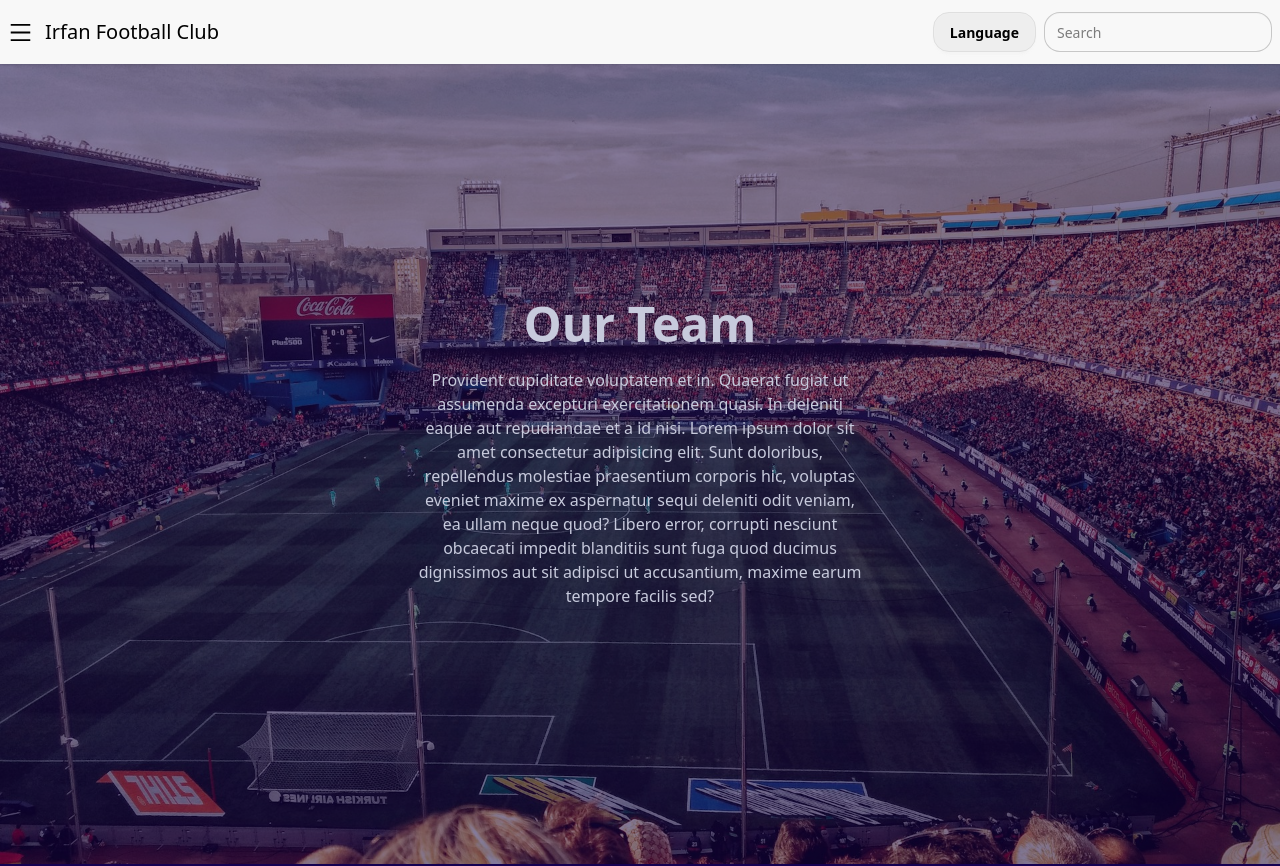
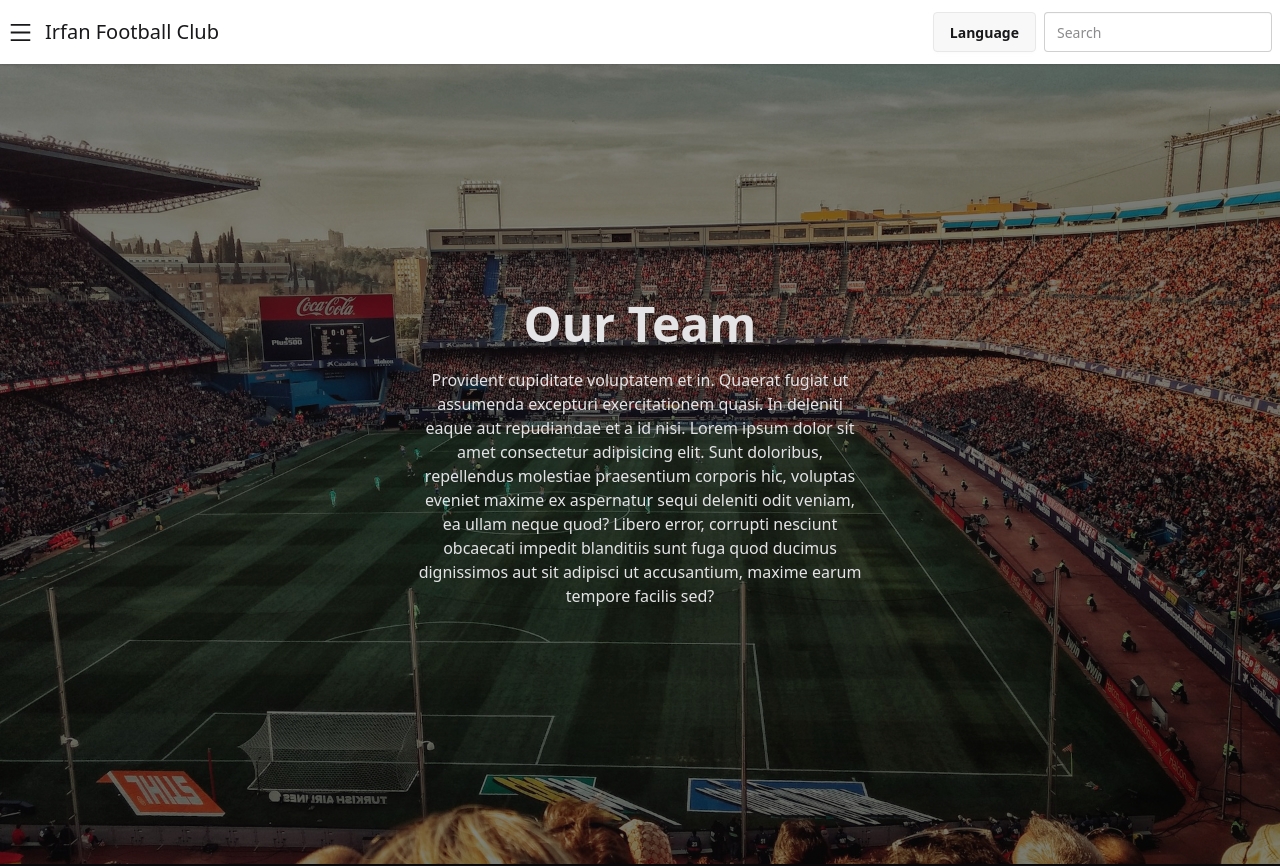
Before and after one commit to do4best/footballsite, a React (Vite) app: page /ourteam in a window 1280 px wide. Shown: the top 866 px of the page. Built offline with nearby package versions, Linux system fonts and the light colour scheme.

Commit message:
acid theme is removed

```diff
--- a/src/components/footaball/headfootball.jsx
+++ b/src/components/footaball/headfootball.jsx
@@ -14,13 +14,13 @@ import OurTeam from './outTeam';
 import OurLocation from './ourLocation';
 function HeadFootball() {
   const [sideNave,setSideNave] = useState(false)
-  const [dark,setDark] = useState(localStorage.getItem('theme')||'acid')
+  const [dark,setDark] = useState(localStorage.getItem('theme')||'light')
   useEffect(()=>{
     localStorage.setItem('theme',dark)
     document.querySelector('html').setAttribute('data-theme',dark)
   },[dark])
   const toggleTheme = ()=>{
-    setDark(dark === 'acid'?'business':'acid')
+    setDark(dark === 'light'?'business':'light')
   }
     return (<>
 
@@ -70,7 +70,7 @@ function HeadFootball() {
 
   </div>
   <div className="flex gap-2">
-  <span className="fixed top-2 right-35  sm:absolute sm:right-50 mt-2 " onClick={toggleTheme}>{!dark === 'acid'?<FaRegLightbulb size={30}/>:<FaLightbulb size={30}/>} </span>
+  <span className="fixed top-2 right-35  sm:absolute sm:right-50 mt-2 " onClick={toggleTheme}>{!dark === 'light'?<FaRegLightbulb size={30}/>:<FaLightbulb size={30}/>} </span>
     <input type="text" placeholder="Search" className="input input-bordered w-24 md:w-auto" />
     </div>
 
```
